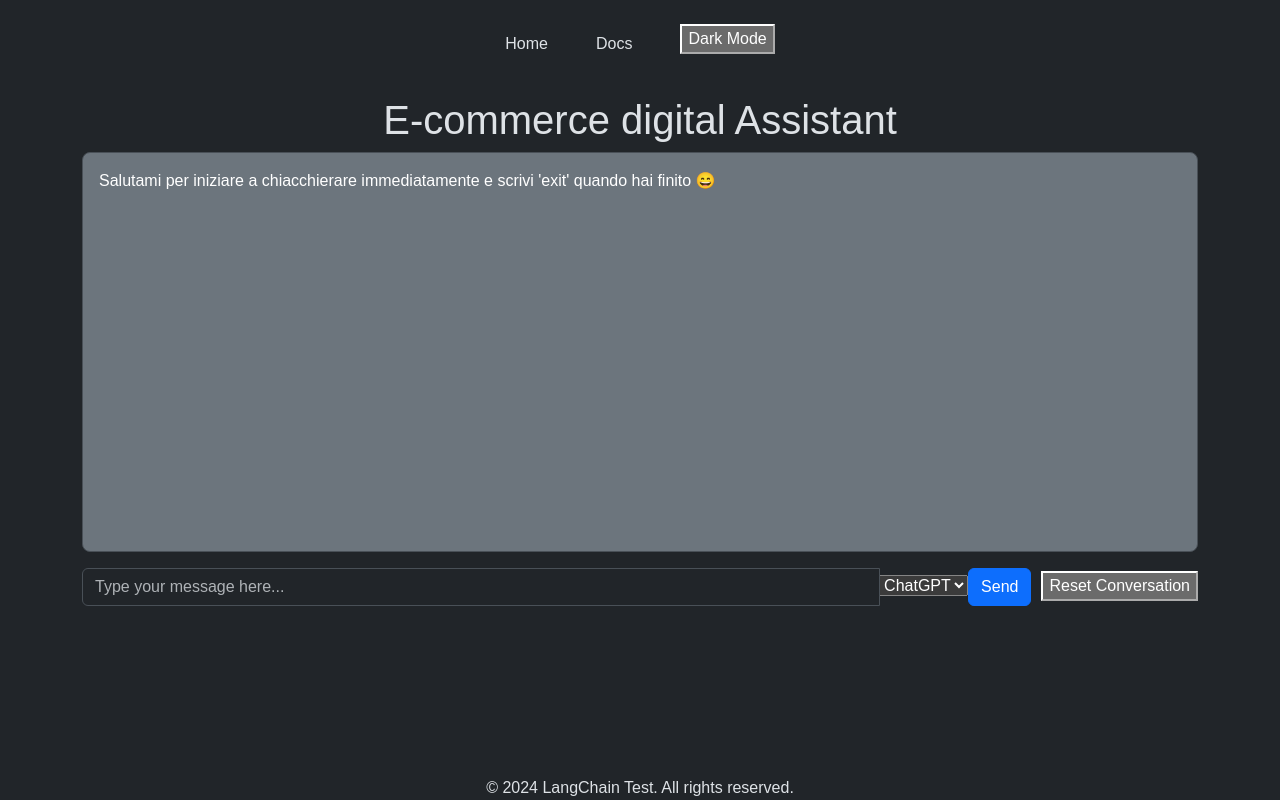
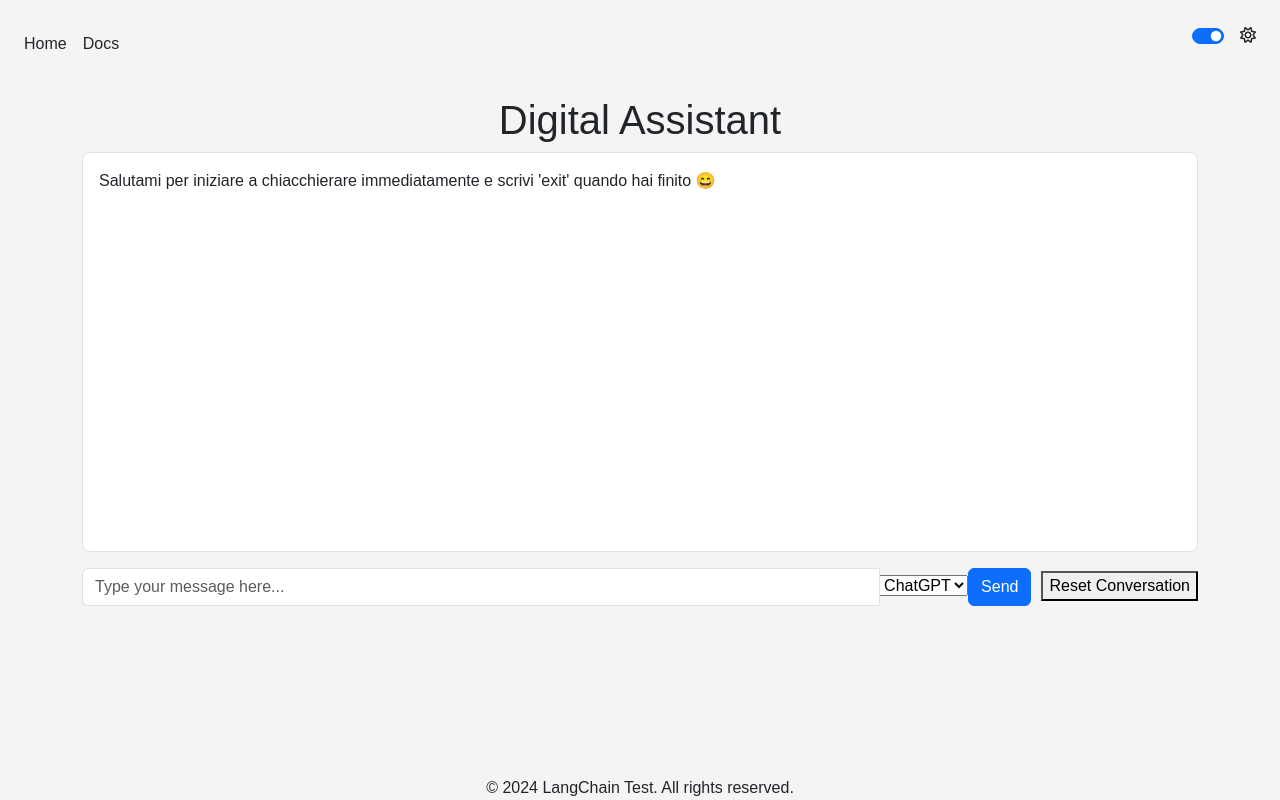
Before and after one commit to sarahelshark/LangChainChatBot, a Flask app: page / in a window 1280 px wide. Run offline with Flask 3, Linux system fonts and the light colour scheme; some libraries are stand-ins or nearby versions.

Commit message:
ADD light and dark mode with a custom data-attribute , the choice is persistent in the user local storage

```diff
--- a/static/js/main.js
+++ b/static/js/main.js
@@ -21,13 +21,6 @@ document.addEventListener("DOMContentLoaded", function () {
     modelSelect.appendChild(geminiOption);
     sendButton.parentNode.insertBefore(modelSelect, sendButton);
 
-    //add dark mode
-    const darkMode = document.getElementById("darkModeToggle");
-    darkMode.addEventListener("click", function() {
-        console.log("dark mode clicked");
-    });
-
-
 
     /**
      * Appends a new message to the chatbox.
@@ -38,9 +31,6 @@ document.addEventListener("DOMContentLoaded", function () {
     function appendMessage(content, sender) {
         const messageElement = document.createElement("div");
         messageElement.className = `message ${sender}`;
-        if (messageElement.className === "message system") {
-            messageElement.className = "message system text-white";
-        }
         messageElement.innerText = content;
         chatbox.appendChild(messageElement);
         chatbox.scrollTop = chatbox.scrollHeight;
@@ -139,5 +129,52 @@ document.addEventListener("DOMContentLoaded", function () {
         }
     });
 
+
+    /**
+    * Toggles dark mode and updates the UI accordingly.
+    * This function handles the dark mode toggle functionality, including:
+    * - Switching between light and dark themes
+    * - Updating the UI (body classes and icon visibility)
+    * - Persisting the user's preference in localStorage
+    * - Initializing the theme based on the user's previous preference or system preference
+    * */
+   function initializeDarkMode() {
+     const bodyElement = document.body;
+     const switchElement = document.getElementById("darkModeSwitch");
+     const darkIcon = document.querySelector(".fa-moon");
+     const lightIcon = document.querySelector(".fa-sun");
+
+      // Function to set the theme
+     function setTheme(isDark) {
+        bodyElement.setAttribute('data-bs-theme', isDark ? 'dark' : 'light');
+        localStorage.setItem('bsTheme', isDark ? 'dark' : 'light');
+        darkIcon.classList.toggle('d-none', !isDark);
+        lightIcon.classList.toggle('d-none', isDark);
+        bodyElement.classList.toggle('bg-dark', isDark);
+        bodyElement.classList.toggle('text-white', isDark);
+        switchElement.checked = !isDark;
+     }
+
+     // Initialize theme based on localStorage or system preference
+     const storedTheme = localStorage.getItem('bsTheme');
+     const prefersDarkScheme = window.matchMedia('(prefers-color-scheme: dark)').matches;
+     const initialTheme = storedTheme || (prefersDarkScheme ? 'dark' : 'light');
+     setTheme(initialTheme === 'dark');
+
+     // Event listener for theme toggle
+     switchElement.addEventListener("change", () => setTheme(!switchElement.checked));
+
+     // Listen for system theme changes
+      window.matchMedia('(prefers-color-scheme: dark)').addEventListener('change', (e) => {
+        if (!localStorage.getItem('bsTheme')) {
+            setTheme(e.matches);
+        }
+      });
+    }
+
+    initializeDarkMode();
+
+
+
     // navigazione finta:  quando clicco docs, si cancella tutta la chat e renderizzo il readme con una singola funzione
 });
--- a/templates/index.html
+++ b/templates/index.html
@@ -1,13 +1,14 @@
 <!DOCTYPE html>
-<html lang="en" data-bs-theme="dark">
+<html lang="en" >
 <head>
     <meta charset="UTF-8">
     <meta name="viewport" content="width=device-width, initial-scale=1.0">
-    <title> E-commerce digital Assistant</title>
+    <title> Digital Assistant</title>
+    <link rel="stylesheet" href="https://cdnjs.cloudflare.com/ajax/libs/font-awesome/6.6.0/css/all.min.css" integrity="sha512-Kc323vGBEqzTmouAECnVceyQqyqdsSiqLQISBL29aUW4U/M7pSPA/gEUZQqv1cwx4OnYxTxve5UMg5GT6L4JJg==" crossorigin="anonymous" referrerpolicy="no-referrer" />
     <link href="https://cdn.jsdelivr.net/npm/bootstrap@5.3.3/dist/css/bootstrap.min.css" rel="stylesheet" integrity="sha384-QWTKZyjpPEjISv5WaRU9OFeRpok6YctnYmDr5pNlyT2bRjXh0JMhjY6hW+ALEwIH" crossorigin="anonymous">
     <link rel="stylesheet" href="/static/css/main.css">
 </head>
-<body class="bg-dark" >
+<body  theme="light" >
 
     {% include 'navbar.html' %}
     {% include 'main.html' %}
--- a/templates/main.html
+++ b/templates/main.html
@@ -1,7 +1,7 @@
 <main class="container mt-2">
-    <h1 class="text-center "> E-commerce digital Assistant</h1>
-    <div id="chatbox" class="chatbox border p-3 mb-3 text-dark bg-secondary" style="height: 400px; overflow-y: auto;">
-        <span id="placeholder" class="text-white" >
+    <h1 class="text-center ">Digital Assistant</h1>
+    <div id="chatbox" class="chatbox border p-3 mb-3 text-dark" style="height: 400px; overflow-y: auto;">
+        <span id="placeholder" class="text-dark" >
             Salutami per iniziare a chiacchierare immediatamente e scrivi 'exit' quando hai finito 😄
         </span>
     </div>
--- a/templates/navbar.html
+++ b/templates/navbar.html
@@ -1,15 +1,25 @@
 <header class="w-100">
 
-    <ul class="navbar-nav d-flex flex-row  justify-content-center me-auto  mt-2 mt-lg-0 ">
-      <li class="nav-item p-4 ">
-        <a href="#" class="nav-link active" aria-current="page">Home</a>
-     </li>
-      <li class="nav-item p-4">
-         <a href="/docs" class="nav-link "  >Docs</a>
-     </li>
+  <ul class="navbar-nav d-flex flex-row  justify-content-between me-auto mt-2 mt-lg-0 ">
 
-      <li class="nav-item p-4" >
-        <button id="darkModeToggle">Dark Mode</button>
-      </li>
-    </ul>
+    <li class="nav-item p-4  ">
+       <ul class="navbar-nav d-flex flex-row gap-3">
+          <li><a href="#" class="nav-link active" aria-current="page">Home</a></li>
+          <li><a href="/docs" class="nav-link ">Docs</a></li>
+
+        </ul>
+   </li>
+
+    <li class="nav-item p-4 ">
+      <ul class="navbar-bar d-flex flex-row gap-3 form-check form-switch" >
+        <input class="form-check-input" type="checkbox" id="darkModeSwitch" checked=checked>
+        <label class="form-check-label" for="darkModeSwitch">
+          <i class="fa-regular fa-moon d-none"></i>
+          <i class="fa-regular fa-sun "></i>
+        </label>
+      </ul>
+    </li>
+
+
+  </ul>
 </header>
```
